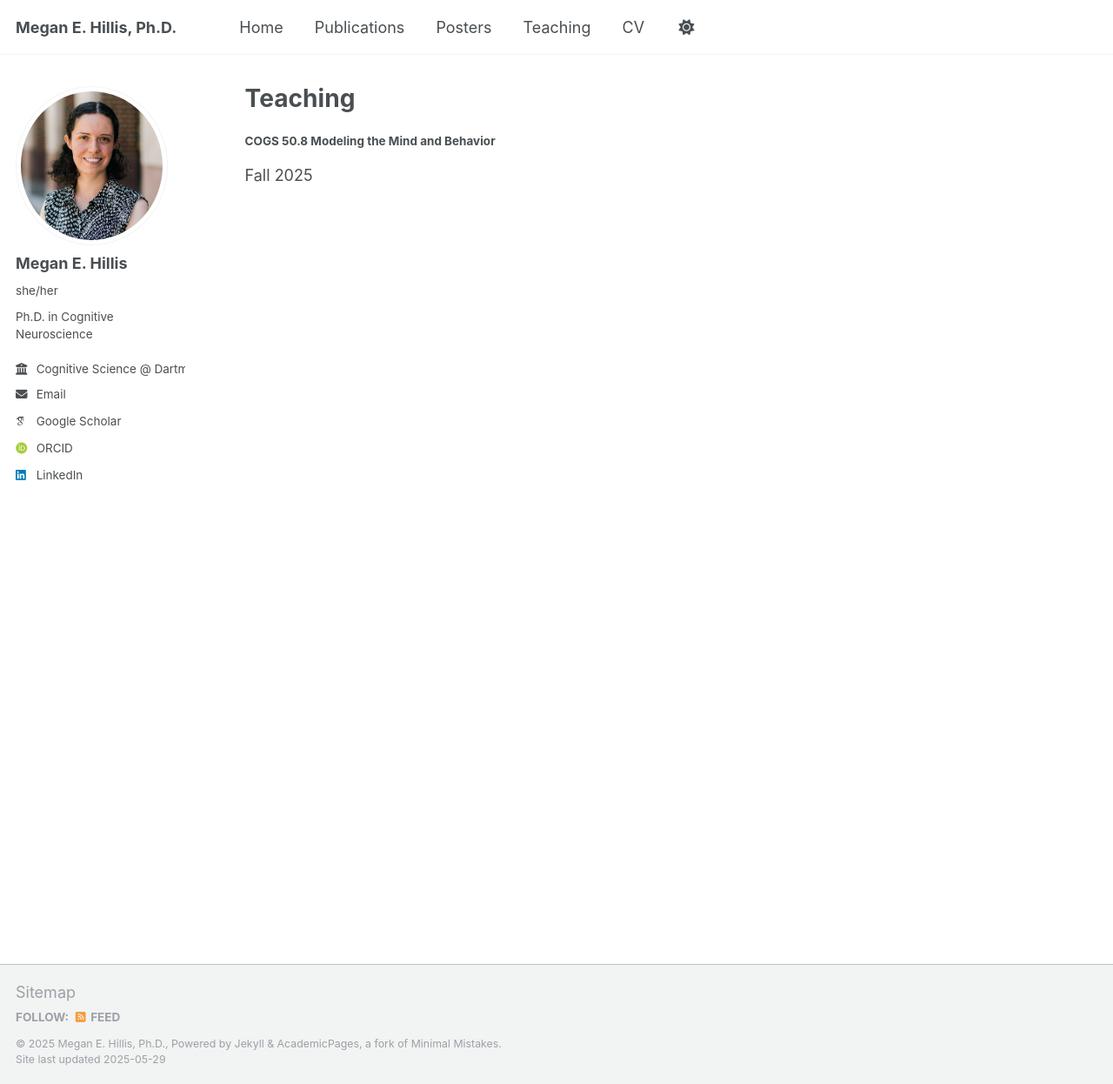
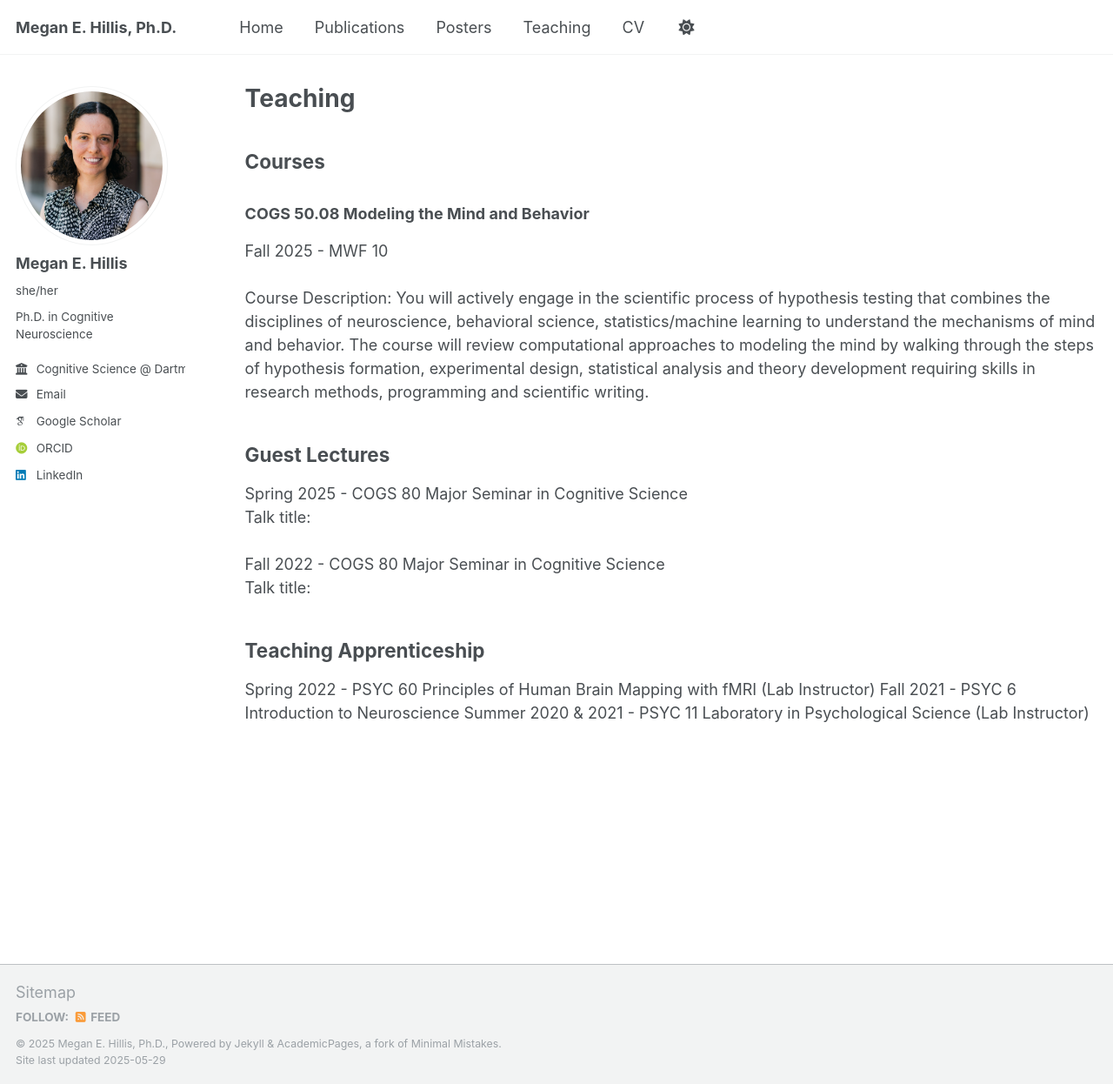
Before and after one commit to megan-hillis/megan-hillis.github.io, a Jekyll site: the page built from _pages/teaching.md, in a window 1280 px wide and 1246 px high. Shown: the whole window at 87% size. Built offline with Jekyll 4.4.1, drawn with Linux system fonts in a browser that asks for light colours; some web fonts are replaced.

Commit message:
Update teaching.md

```diff
--- a/_pages/teaching.md
+++ b/_pages/teaching.md
@@ -5,5 +5,23 @@ permalink: /teaching/
 author_profile: true
 ---
 
-#### COGS 50.8 Modeling the Mind and Behavior
-Fall 2025
+## Courses
+
+### COGS 50.08 Modeling the Mind and Behavior
+Fall 2025 - MWF 10 \
+\
+Course Description: You will actively engage in the scientific process of hypothesis testing that combines the disciplines of neuroscience, behavioral science, statistics/machine learning to understand the mechanisms of mind and behavior. The course will review computational approaches to modeling the mind by walking through the steps of hypothesis formation, experimental design, statistical analysis and theory development requiring skills in research methods, programming and scientific writing.
+
+
+## Guest Lectures
+
+Spring 2025 - COGS 80 Major Seminar in Cognitive Science \
+Talk title:  \
+\
+Fall 2022 - COGS 80 Major Seminar in Cognitive Science \
+Talk title:
+
+## Teaching Apprenticeship
+Spring 2022 - PSYC 60 Principles of Human Brain Mapping with fMRI (Lab Instructor)
+Fall 2021 - PSYC 6 Introduction to Neuroscience
+Summer 2020 & 2021 - PSYC 11 Laboratory in Psychological Science (Lab Instructor)
```
